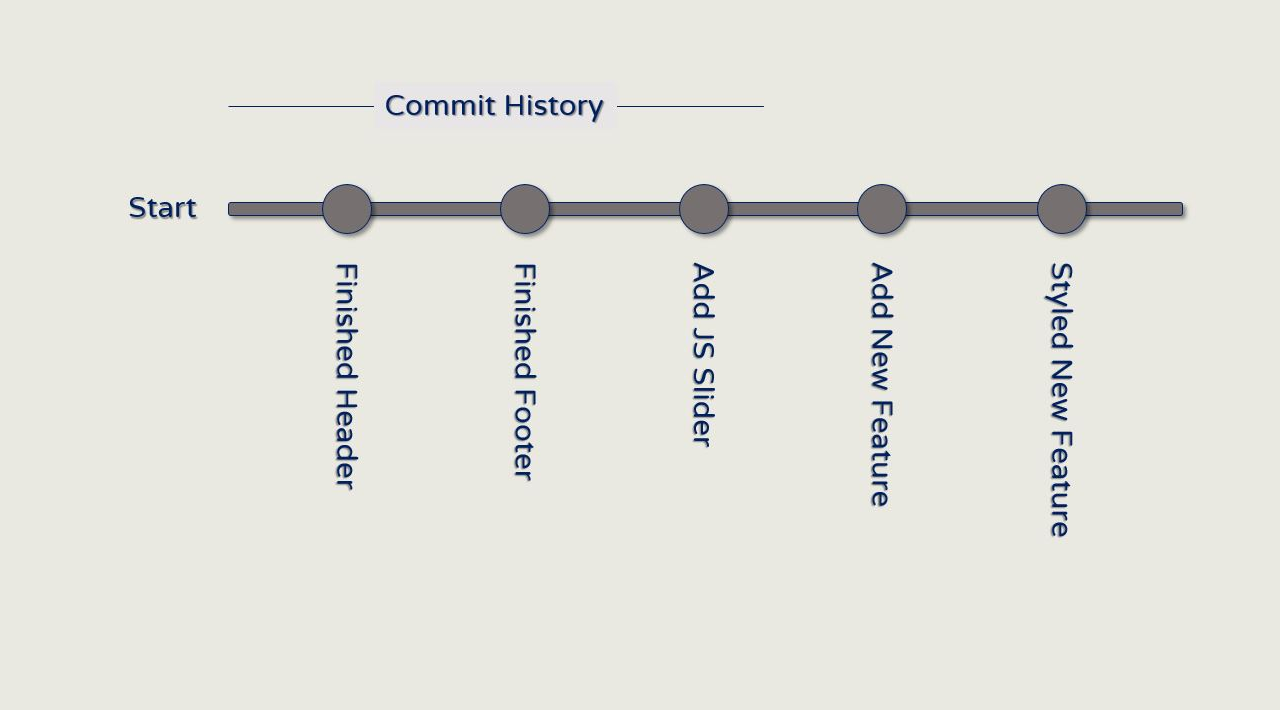
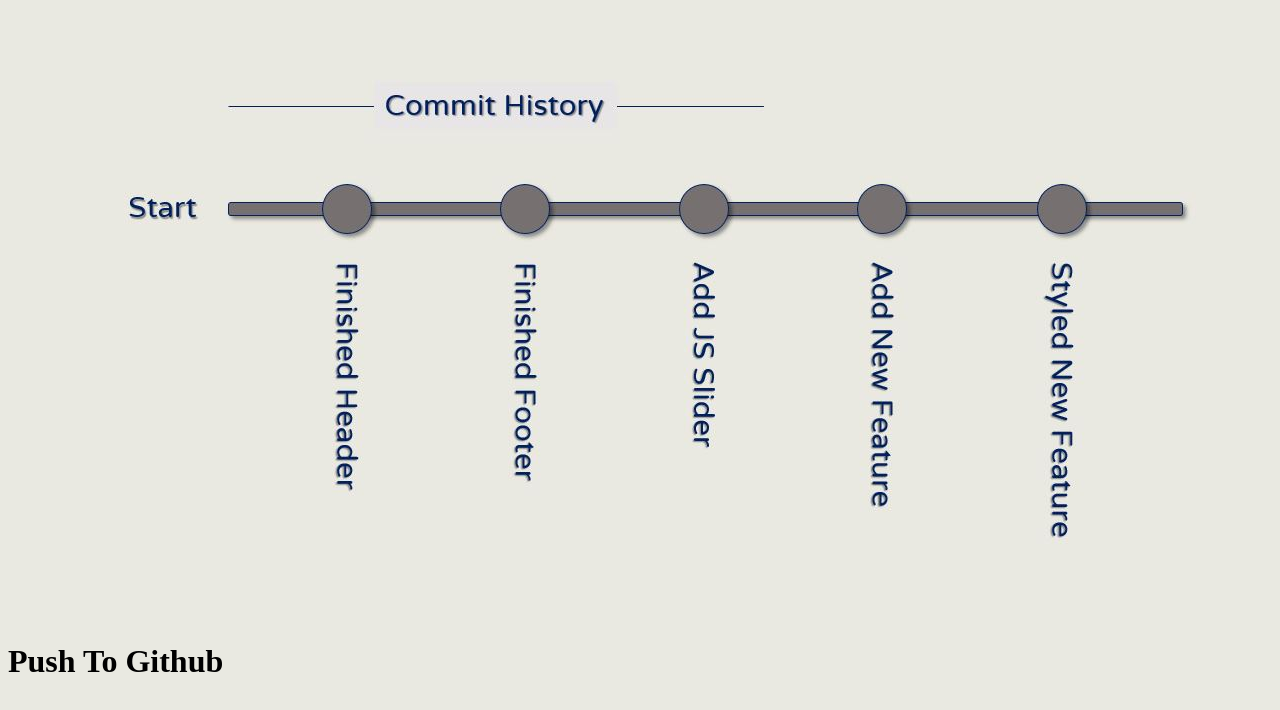
Before and after one commit to GuyJB/GitTest, a plain HTML site: page index.html in a window 1280 px wide. Drawn offline with Linux system fonts and the light colour scheme.

Commit message:
Add H1 in index

```diff
--- a/index.html
+++ b/index.html
@@ -11,7 +11,7 @@
 
     <img src="commits.JPG" alt="" class="image">
 
-
+    <h1>Push To Github</h1>
 
 
     <script src="app.js"></script>
```
